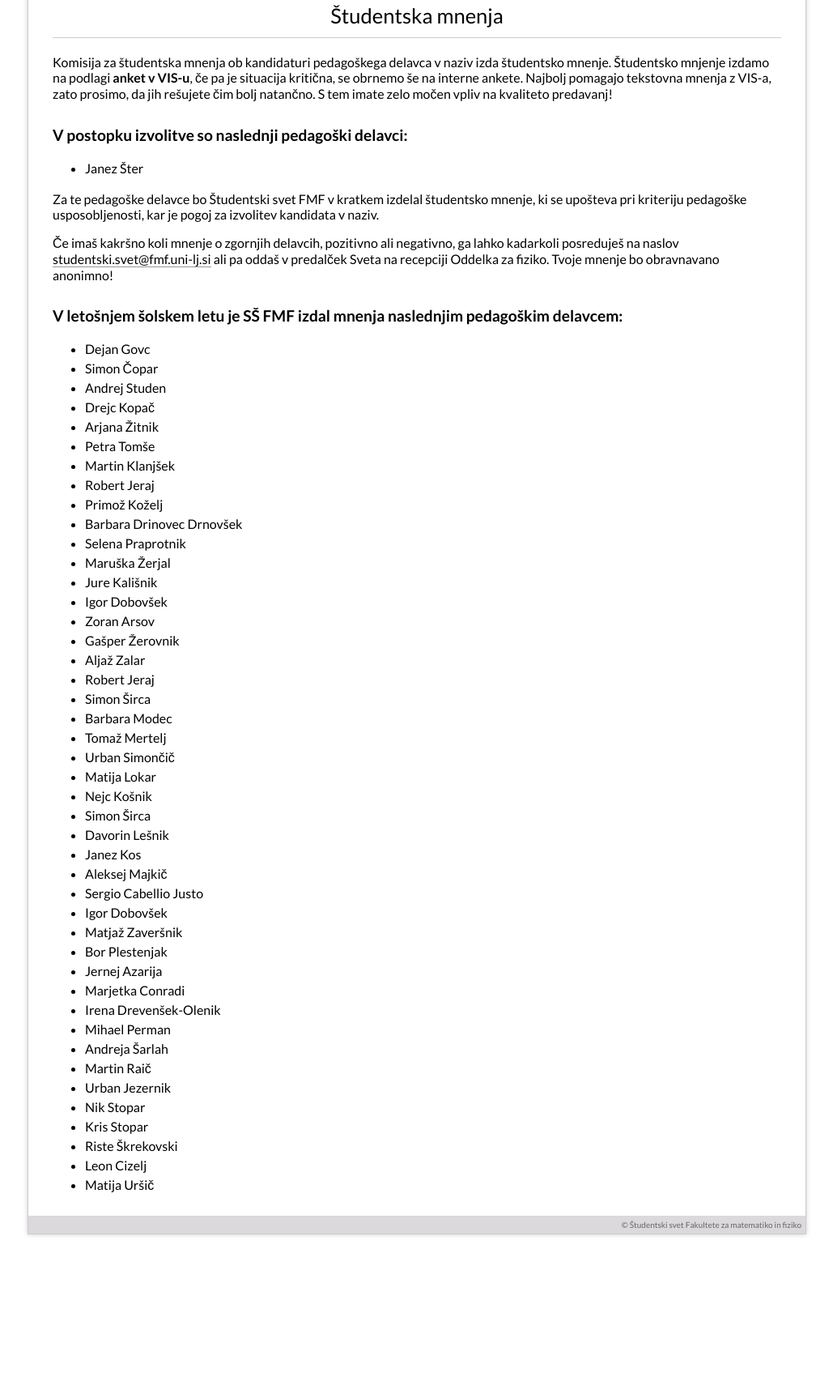
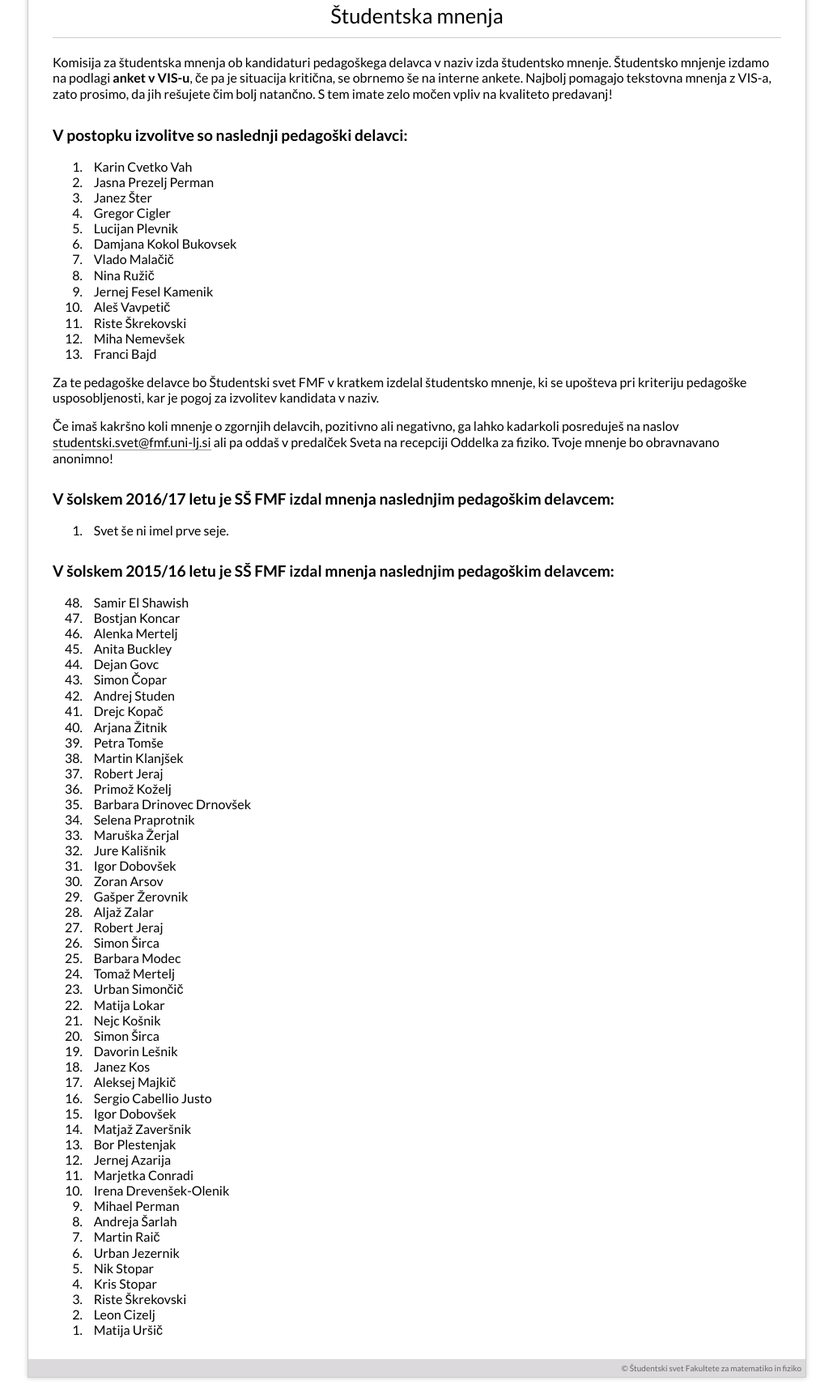
Before and after one commit to FMF-studenti/studentski-svet, a PHP site: page /mnenja in a window 1280 px wide. Shown: the part 186-1912 px from the top of the page at 81% size, without its empty margins (125-1154 px from the left). Before the commit the page ends 1712 px from the top, so only its background shows below. Run offline with PHP 8.4, Linux system fonts and the light colour scheme.

Commit message:
Nova mnenja.

```diff
--- a/css/style.css
+++ b/css/style.css
@@ -239,6 +239,10 @@ body.textbold {
   font-weight: bold;
 }
 
+ol li {
+  padding: 0 0 0 8pt;
+}
+
 #cookie_message {
   display: none;
   border: 1px #ccc solid;
--- a/index.php
+++ b/index.php
@@ -45,7 +45,7 @@
 <!--
   <p>Trenutno v postopku izvolitve ni pedagoških delavcev. <a href="/mnenja">Več...<a></p>
 -->
-  <p>Trenutno je v postopku izvolitve <strong>5</strong> pedagoških delavcev. <a href="/mnenja">Več...<a></p>
+  <p>Trenutno je v postopku izvolitve <strong>13</strong> pedagoških delavcev. <a href="/mnenja">Več...<a></p>
   </div>
 </div>
 
--- a/mnenja.php
+++ b/mnenja.php
@@ -12,9 +12,21 @@ bolj natančno. S tem imate zelo močen vpliv na kvaliteto predavanj!
 
 <h2>V postopku izvolitve so naslednji pedagoški delavci:</h2>
 <!-- <p class="smallfont">Trenutno ni v izvolitvi noben pedagoški delavec.</p> -->
-<ul>
+<ol>
+  <li>Karin Cvetko Vah</li>
+  <li>Jasna Prezelj Perman</li>
   <li>Janez Šter</li>
-</ul>
+  <li>Gregor Cigler</li>
+  <li>Lucijan Plevnik</li>
+  <li>Damjana Kokol Bukovsek</li>
+  <li>Vlado Malačič</li>
+  <li>Nina Ružič</li>
+  <li>Jernej Fesel Kamenik</li>
+  <li>Aleš Vavpetič</li>
+  <li>Riste Škrekovski</li>
+  <li>Miha Nemevšek</li>
+  <li>Franci Bajd</li>
+</ol>
 <p>Za te pedagoške delavce bo Študentski svet FMF v kratkem izdelal študentsko
 mnenje, ki se upošteva pri kriteriju pedagoške usposobljenosti, kar je pogoj za
 izvolitev kandidata v naziv.</p>
@@ -23,8 +35,17 @@ lahko kadarkoli posreduješ na naslov <a href="mailto:studentski.svet@fmf.uni-lj
   studentski.svet@fmf.uni-lj.si</a> ali pa oddaš v predalček Sveta na recepciji
 Oddelka za fiziko. Tvoje mnenje bo obravnavano anonimno!</p>
 
-<h2>V letošnjem šolskem letu je SŠ FMF izdal mnenja naslednjim pedagoškim delavcem:</h2>
-<ul>
+<h2>V šolskem 2016/17 letu je SŠ FMF izdal mnenja naslednjim pedagoškim delavcem:</h2>
+<ol reversed="reversed">
+  <li>Svet še ni imel prve seje.</li>
+</ol>
+
+<h2>V šolskem 2015/16 letu je SŠ FMF izdal mnenja naslednjim pedagoškim delavcem:</h2>
+<ol reversed="reversed">
+  <li>Samir El Shawish</li>
+  <li>Bostjan Koncar</li>
+  <li>Alenka Mertelj</li>
+  <li>Anita Buckley</li>
   <li>Dejan Govc</li>
   <li>Simon Čopar</li>
   <li>Andrej Studen</li>
@@ -69,6 +90,6 @@ Oddelka za fiziko. Tvoje mnenje bo obravnavano anonimno!</p>
   <li>Riste Škrekovski       </li>
   <li>Leon Cizelj            </li>
   <li>Matija Uršič           </li>
-</ul>
+</ol>
 
 <?php require_once 'footer.php'; ?>
```
